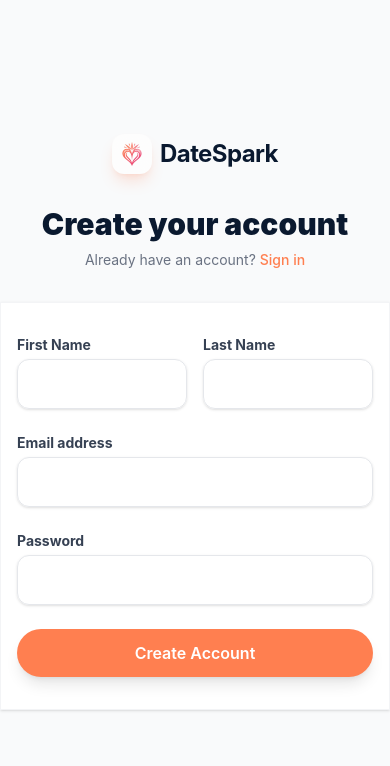
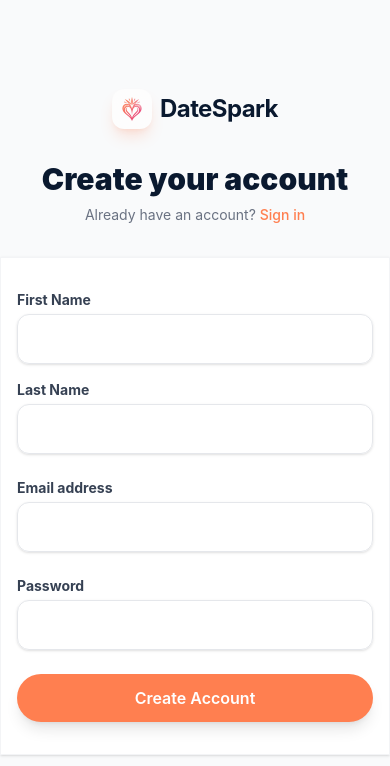
Before and after one commit to RayanErold/DateSpark, a React (Vite) app: page /signup in a window 390 px wide. Shown: the top 766 px of the page. Built offline with nearby package versions, Linux system fonts and the light colour scheme; no server answers.

Commit message:
Optimize form grids for mobile viewports (Signup and settings)

```diff
--- a/src/pages/Dashboard.jsx
+++ b/src/pages/Dashboard.jsx
@@ -903,7 +903,7 @@
                                     <p className="text-gray-500 mb-8 font-medium">Manage your personal information and email.</p>
 
                                     <div className="space-y-5">
-                                        <div className="grid grid-cols-2 gap-4">
+                                        <div className="grid grid-cols-1 sm:grid-cols-2 gap-4">
                                             <div>
                                                 <label className="block text-sm font-bold text-gray-700 mb-1">First Name</label>
                                                 <input type="text" disabled value={user?.user_metadata?.first_name || ''} className="w-full px-4 py-3 border border-gray-200 rounded-xl bg-gray-50 text-gray-500 cursor-not-allowed" />
--- a/src/pages/Signup.jsx
+++ b/src/pages/Signup.jsx
@@ -72,7 +72,7 @@
                                 {error}
                             </div>
                         )}
-                        <div className="grid grid-cols-2 gap-4">
+                        <div className="grid grid-cols-1 sm:grid-cols-2 gap-4">
                             <div>
                                 <label className="block text-sm font-bold text-gray-700">First Name</label>
                                 <div className="mt-1">
```
